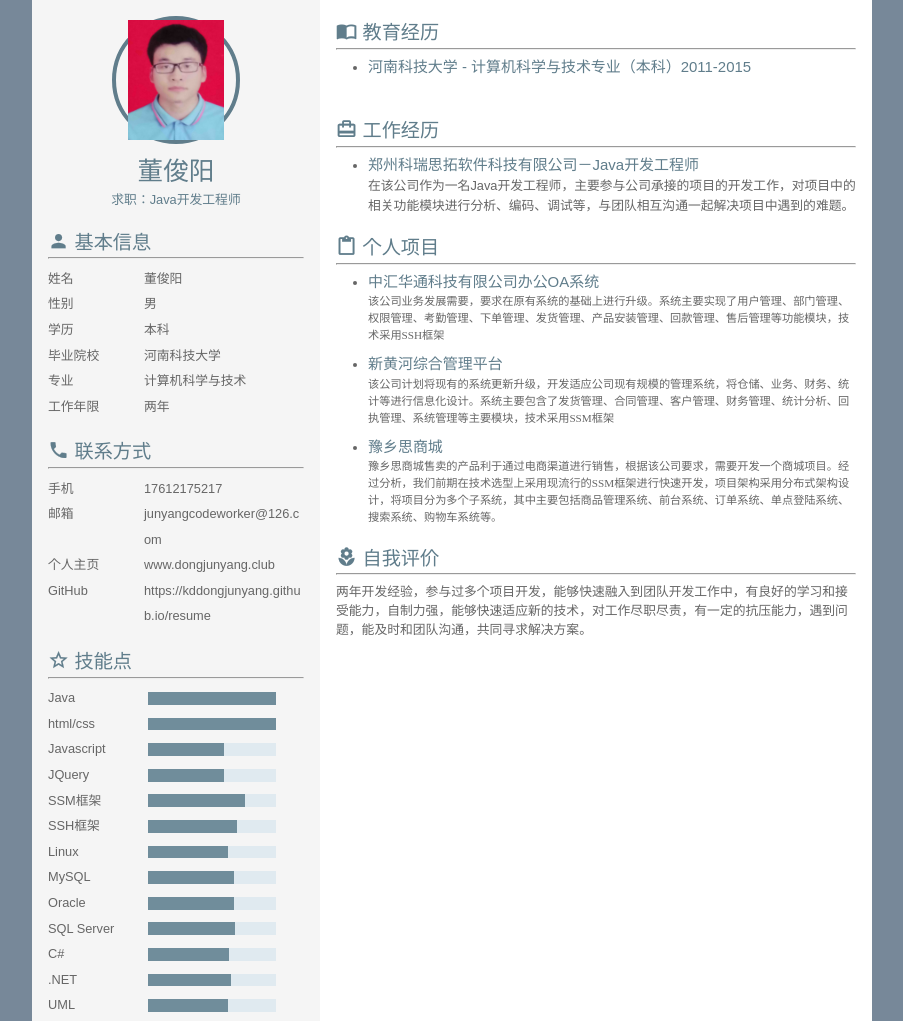
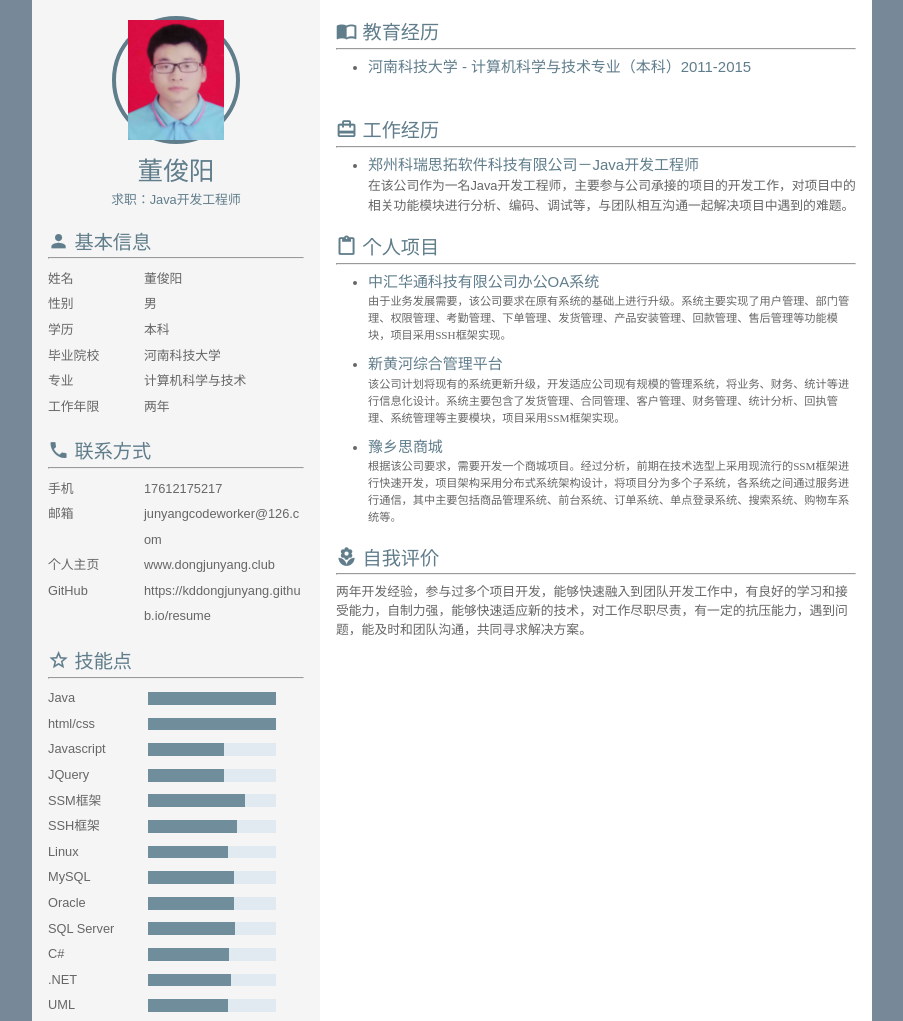
Before and after one commit to kddongjunyang/resume, a plain HTML site: page index.html in a window 1280 px wide. Shown: the top 1021 px of the page, without its empty margins (188-1091 px from the left). Drawn offline with Linux system fonts and the light colour scheme.

Commit message:
项目修改

```diff
--- a/index.html
+++ b/index.html
@@ -1461,7 +1461,7 @@
 font-family:宋体;mso-ascii-font-family:Calibri;mso-ascii-theme-font:minor-latin;
 mso-fareast-theme-font:minor-fareast;mso-hansi-font-family:Calibri;mso-hansi-theme-font:
 minor-latin;mso-bidi-font-family:&quot;Times New Roman&quot;;mso-bidi-theme-font:minor-bidi;
-mso-ansi-language:EN-US;mso-fareast-language:ZH-CN;mso-bidi-language:AR-SA">该公司业务发展需要，要求在原有系统的基础上进行升级。系统主要实现了用户管理、部门管理、权限管理、考勤管理、下单管理、发货管理、产品安装管理、回款管理、售后管理等功能模块，技术采用SSH框架</span><span style="font-size:10.5pt;mso-bidi-font-size:11.0pt;font-family:&quot;Calibri&quot;,sans-serif;
+mso-ansi-language:EN-US;mso-fareast-language:ZH-CN;mso-bidi-language:AR-SA">由于业务发展需要，该公司要求在原有系统的基础上进行升级。系统主要实现了用户管理、部门管理、权限管理、考勤管理、下单管理、发货管理、产品安装管理、回款管理、售后管理等功能模块，项目采用SSH框架实现。</span><span style="font-size:10.5pt;mso-bidi-font-size:11.0pt;font-family:&quot;Calibri&quot;,sans-serif;
 mso-ascii-theme-font:minor-latin;mso-fareast-font-family:宋体;mso-fareast-theme-font:
 minor-fareast;mso-hansi-theme-font:minor-latin;mso-bidi-font-family:&quot;Times New Roman&quot;;
 mso-bidi-theme-font:minor-bidi;mso-ansi-language:EN-US;mso-fareast-language:
@@ -2133,7 +2133,7 @@ mso-fareast-language:ZH-CN;mso-bidi-language:AR-SA"></span>
 font-family:宋体;mso-ascii-font-family:Calibri;mso-ascii-theme-font:minor-latin;
 mso-fareast-theme-font:minor-fareast;mso-hansi-font-family:Calibri;mso-hansi-theme-font:
 minor-latin;mso-bidi-font-family:&quot;Times New Roman&quot;;mso-bidi-theme-font:minor-bidi;
-mso-ansi-language:EN-US;mso-fareast-language:ZH-CN;mso-bidi-language:AR-SA">该公司计划将现有的系统更新升级，开发适应公司现有规模的管理系统，将仓储、业务、财务、统计等进行信息化设计。系统主要包含了发货管理、合同管理、客户管理、财务管理、统计分析、回执管理、系统管理等主要模块，技术采用SSM框架</span><span style="font-size:10.5pt;mso-bidi-font-size:11.0pt;font-family:&quot;Calibri&quot;,sans-serif;
+mso-ansi-language:EN-US;mso-fareast-language:ZH-CN;mso-bidi-language:AR-SA">该公司计划将现有的系统更新升级，开发适应公司现有规模的管理系统，将业务、财务、统计等进行信息化设计。系统主要包含了发货管理、合同管理、客户管理、财务管理、统计分析、回执管理、系统管理等主要模块，项目采用SSM框架实现。</span><span style="font-size:10.5pt;mso-bidi-font-size:11.0pt;font-family:&quot;Calibri&quot;,sans-serif;
 mso-ascii-theme-font:minor-latin;mso-fareast-font-family:宋体;mso-fareast-theme-font:
 minor-fareast;mso-hansi-theme-font:minor-latin;mso-bidi-font-family:&quot;Times New Roman&quot;;
 mso-bidi-theme-font:minor-bidi;mso-ansi-language:EN-US;mso-fareast-language:
@@ -3460,7 +3460,7 @@ mso-fareast-language:ZH-CN;mso-bidi-language:AR-SA"></span></p>
 font-family:宋体;mso-ascii-font-family:Calibri;mso-ascii-theme-font:minor-latin;
 mso-fareast-theme-font:minor-fareast;mso-hansi-font-family:Calibri;mso-hansi-theme-font:
 minor-latin;mso-bidi-font-family:&quot;Times New Roman&quot;;mso-bidi-theme-font:minor-bidi;
-mso-ansi-language:EN-US;mso-fareast-language:ZH-CN;mso-bidi-language:AR-SA">豫乡思商城售卖的产品利于通过电商渠道进行销售，根据该公司要求，需要开发一个商城项目。经过分析，我们前期在技术选型上采用现流行的SSM框架进行快速开发，项目架构采用分布式架构设计，将项目分为多个子系统，其中主要包括商品管理系统、前台系统、订单系统、单点登陆系统、搜索系统、购物车系统等。</span><span style="font-size:10.5pt;
+mso-ansi-language:EN-US;mso-fareast-language:ZH-CN;mso-bidi-language:AR-SA">根据该公司要求，需要开发一个商城项目。经过分析，前期在技术选型上采用现流行的SSM框架进行快速开发，项目架构采用分布式系统架构设计，将项目分为多个子系统，各系统之间通过服务进行通信，其中主要包括商品管理系统、前台系统、订单系统、单点登录系统、搜索系统、购物车系统等。</span><span style="font-size:10.5pt;
 mso-bidi-font-size:11.0pt;font-family:宋体;mso-ascii-font-family:Calibri;
 mso-ascii-theme-font:minor-latin;mso-fareast-theme-font:minor-fareast;
 mso-hansi-font-family:Calibri;mso-hansi-theme-font:minor-latin;mso-bidi-font-family:
```
